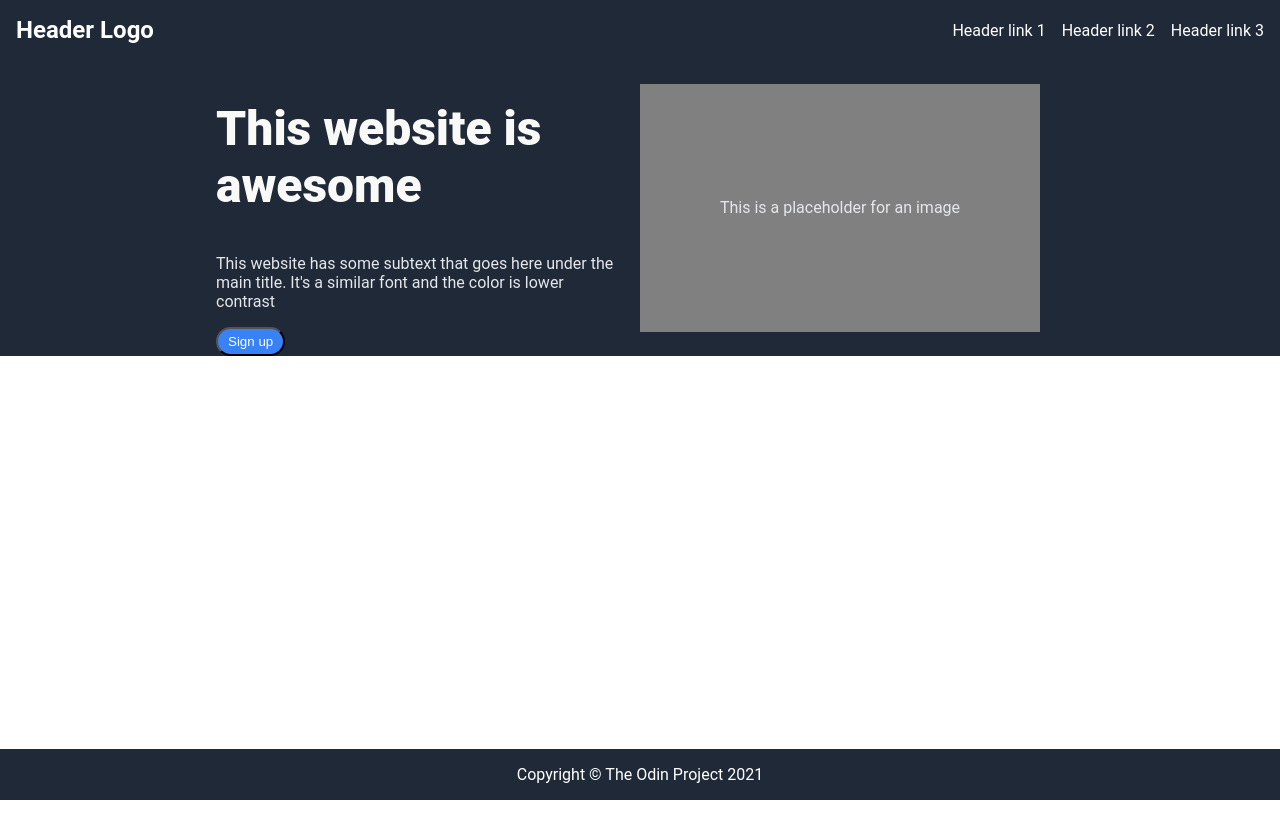
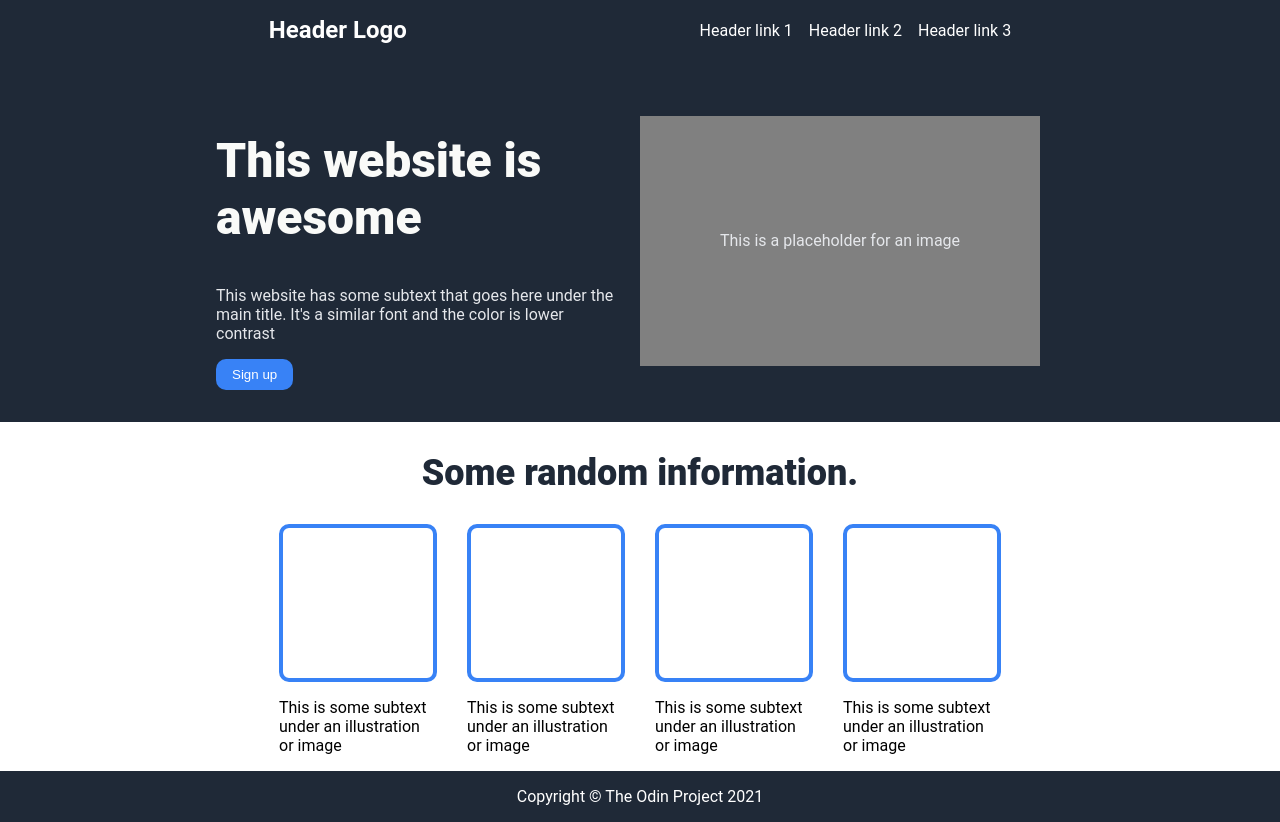
Before and after one commit to danielbraaten96-tech/landing-page, a plain HTML site: page index.html in a window 1280 px wide. Before the commit the page ends 800 px from the top, so only its background shows below. Drawn offline with Linux system fonts and the light colour scheme.

Commit message:
add second area

```diff
--- a/index.html
+++ b/index.html
@@ -27,6 +27,25 @@
             </div>
         </div>
         <div class="second">
+            <h2>Some random information.</h2>
+            <div class="wrapping">
+                <div class="container">
+                    <div class="box one"></div>
+                    <p>This is some subtext under an illustration or image</p>
+                </div>
+                <div class="container">
+                    <div class="box two"></div>
+                    <p>This is some subtext under an illustration or image</p>
+                </div>
+                <div class="container">
+                    <div class="box three"></div>
+                    <p>This is some subtext under an illustration or image</p>
+                </div>
+                <div class="container">
+                    <div class="box four"></div>
+                    <p>This is some subtext under an illustration or image</p>
+                </div>
+            </div>
         </div>
         <div class="third">
         </div>
--- a/style.css
+++ b/style.css
@@ -10,7 +10,7 @@ body {
 .header {
     display: flex;
     align-items: center;
-    justify-content: space-between;
+    justify-content: space-evenly;
     padding: 0 16px;
 }
 
@@ -41,6 +41,7 @@ a {
 .first {
     display: flex;
     justify-content: center;
+    padding: 32px;
 }
 
 .text {
@@ -59,9 +60,10 @@ a {
 
 button {
     background-color: #3882F6;
-    border-radius: 25px;
-    padding: 5px 10px;
+    border-radius: 10px;
+    padding: 8px 16px;
     color: white;
+    border-style: none;
 }
 
 .img-placeholder {
@@ -74,6 +76,34 @@ button {
     text-align: center;
 }
 
+.second {
+    display: flex;
+    flex-direction: column;
+    align-items: center;
+}
+
+.wrapping {
+    display: flex;
+    gap: 30px;
+}
+
+.second h2 {
+    font-size: 36px;
+    font-weight: 900;
+    color: #1F2937;
+}
+
+.box {
+    border: 4px solid #3882F6;
+    width: 150px;
+    height: 150px;
+    border-radius: 10px;
+}
+
+.container p {
+    width: 150px;
+}
+
 .footer div {
     align-items: center;
     justify-content: center;
```
